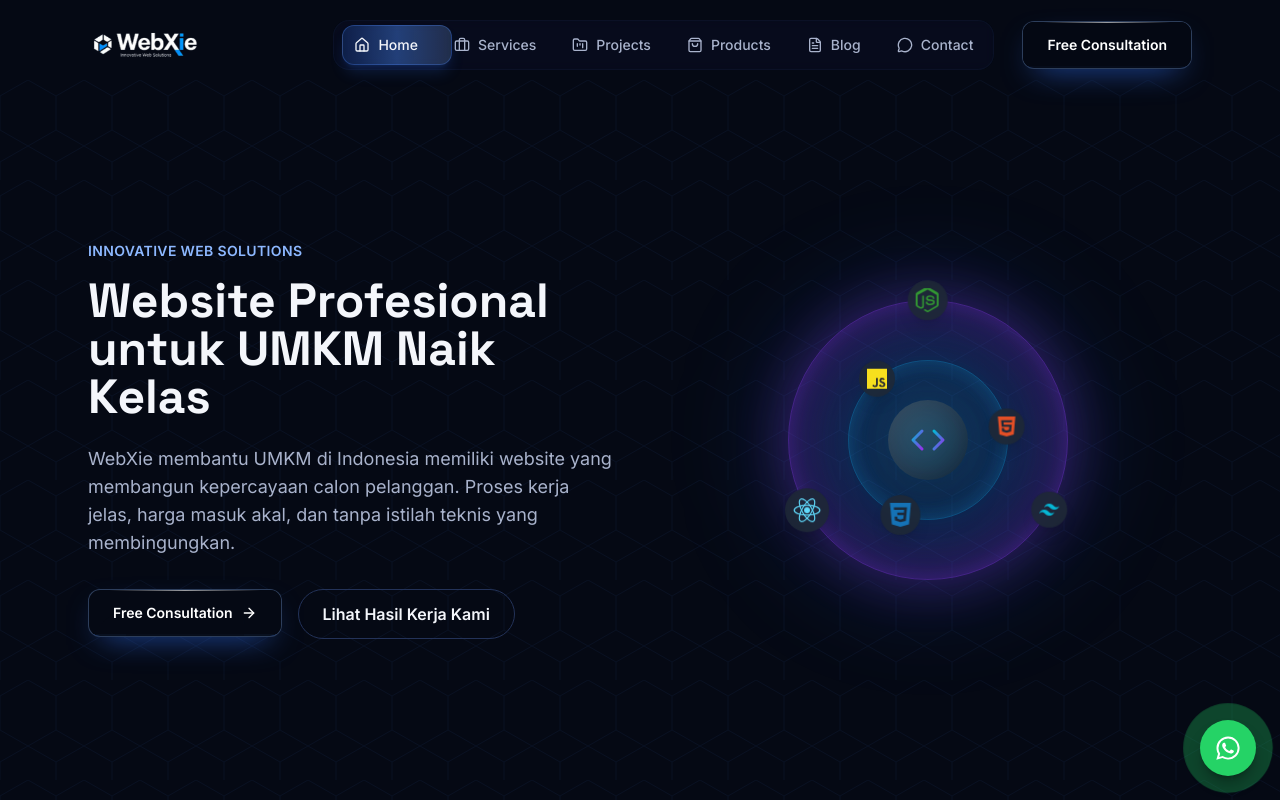
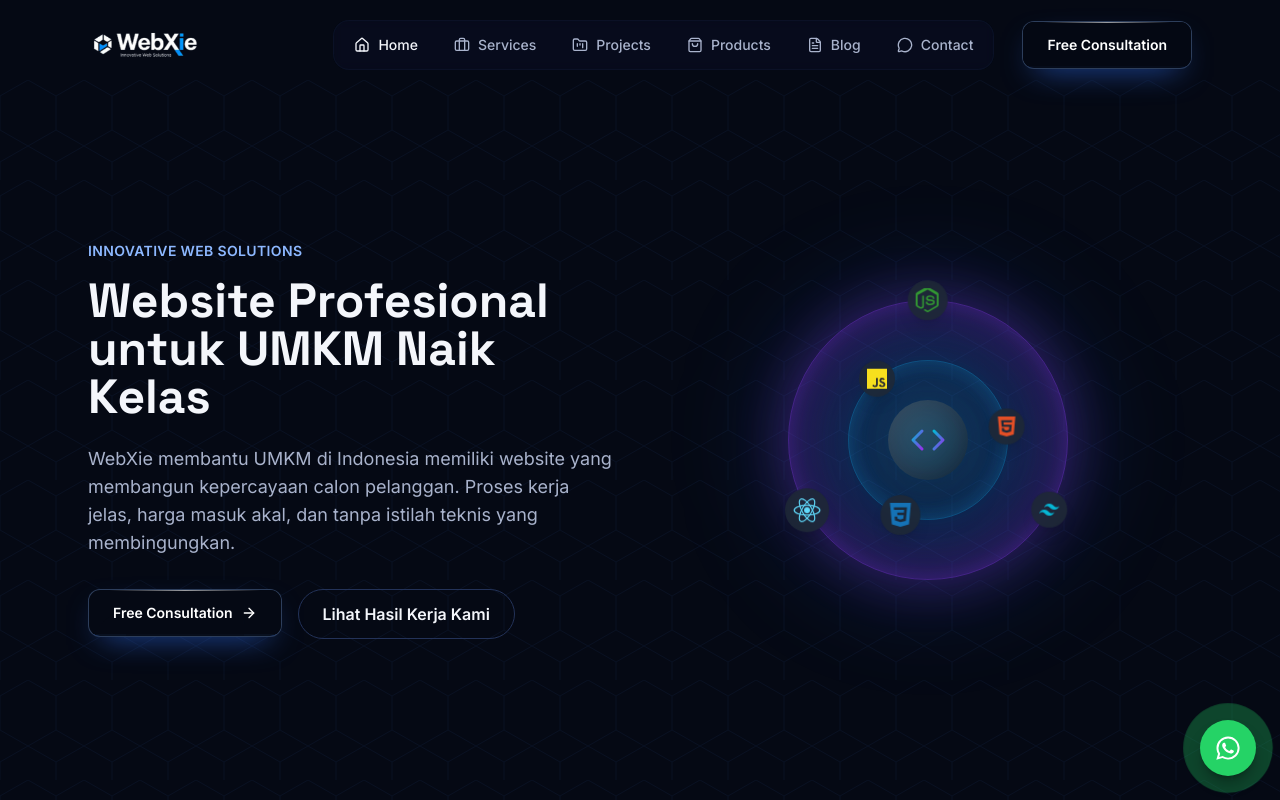
Before and after one commit to afifahhadie/WebXie, a Next.js app: page / in a window 1280 px wide. Shown: the top 800 px of the page. Built offline with nearby package versions, Linux system fonts and the light colour scheme.

Commit message:
refactor: remove all animations from navbar, keep only active state detection

```diff
--- a/components/tubelight-navbar.tsx
+++ b/components/tubelight-navbar.tsx
@@ -4,7 +4,6 @@ import { useState, useEffect } from "react";
 import Link from "next/link";
 import Image from "next/image";
 import { usePathname } from "next/navigation";
-import { motion, AnimatePresence } from "framer-motion";
 import {
   Home,
   Briefcase,
@@ -58,13 +57,9 @@ export function TubelightNavbar() {
   const pathname = usePathname();
   const [scrolled, setScrolled] = useState(false);
   const [open, setOpen] = useState(false);
-  const [hoveredIndex, setHoveredIndex] = useState<number | null>(null);
 
   // Get active index based on current pathname
   const activeIndex = NAV_ITEMS.findIndex(item => item.href === pathname);
-
-  // Use hovered index if hovering, otherwise use active index
-  const displayIndex = hoveredIndex !== null ? hoveredIndex : activeIndex;
 
   useEffect(() => {
     const onScroll = () => setScrolled(window.scrollY > 24);
@@ -96,42 +91,19 @@ export function TubelightNavbar() {
         {/* Desktop Navigation */}
         <div className="hidden md:flex items-center gap-1 relative">
           <div className="relative flex items-center gap-1 px-1 py-1 rounded-2xl border border-navy-700/30 bg-navy-900/40 backdrop-blur-sm">
-            {/* Glowing indicator */}
-            <motion.div
-              layoutId="tubelight-indicator"
-              className="absolute -z-10 rounded-xl bg-gradient-to-r from-blue-500/20 via-blue-400/40 to-blue-300/20
-                       shadow-lg shadow-blue-500/20 border border-blue-400/30 backdrop-blur-sm"
-              transition={{ type: "spring", stiffness: 300, damping: 30 }}
-              style={{
-                width: `${100 / NAV_ITEMS.length}%`,
-                height: "calc(100% - 8px)",
-                margin: "4px",
-                transform: `translateX(${displayIndex * 100}%)`,
-              }}
-            />
-
             {NAV_ITEMS.map((item, index) => (
-              <motion.div
+              <Link
                 key={item.href}
-                className="relative"
-                initial={{ opacity: 0, y: -10 }}
-                animate={{ opacity: 1, y: 0 }}
-                transition={{ delay: index * 0.1 }}
-              >
-                <Link
                 href={item.href}
-                  className={`flex items-center gap-2 px-4 py-2.5 rounded-xl transition-all duration-200 text-sm font-medium relative z-10 ${
+                className={`flex items-center gap-2 px-4 py-2.5 rounded-xl text-sm font-medium relative z-10 transition-colors ${
                   activeIndex === index
                     ? "text-ivory"
                     : "text-ivory-dim hover:text-ivory"
                 }`}
-                  onMouseEnter={() => setHoveredIndex(index)}
-                  onMouseLeave={() => setHoveredIndex(null)}
               >
                 <item.desktopIcon className="w-4 h-4" />
                 <span>{item.label}</span>
               </Link>
-              </motion.div>
             ))}
           </div>
 
@@ -150,39 +122,22 @@ export function TubelightNavbar() {
           onClick={() => setOpen((v) => !v)}
         >
           <svg width="24" height="24" viewBox="0 0 24 24" fill="none">
-            <motion.path
+            <path
               d="M4 6h16M4 12h16M4 18h16"
               stroke="currentColor"
               strokeWidth="2"
               strokeLinecap="round"
-              animate={open ? "open" : "closed"}
-              variants={{
-                open: { rotate: 180 },
-                closed: { rotate: 0 },
-              }}
-              transition={{ duration: 0.3 }}
             />
           </svg>
         </button>
 
         {/* Mobile Menu Overlay */}
-        <AnimatePresence>
         {open && (
-            <motion.div
-              initial={{ opacity: 0, y: -20 }}
-              animate={{ opacity: 1, y: 0 }}
-              exit={{ opacity: 0, y: -20 }}
-              className="md:hidden fixed inset-x-0 top-20 bg-navy-950/95 backdrop-blur-xl border-b border-navy-700 px-6 py-6"
-            >
+          <div className="md:hidden fixed inset-x-0 top-20 bg-navy-950/95 backdrop-blur-xl border-b border-navy-700 px-6 py-6">
             <div className="space-y-4">
               {NAV_ITEMS.map((item, index) => (
-                  <motion.div
+                <Link
                   key={item.href}
-                    initial={{ opacity: 0, x: -10 }}
-                    animate={{ opacity: 1, x: 0 }}
-                    transition={{ delay: NAV_ITEMS.indexOf(item) * 0.05 }}
-                  >
-                    <Link
                   href={item.href}
                   className={`flex items-center gap-3 py-3 transition-colors ${
                     activeIndex === index
@@ -194,14 +149,8 @@ export function TubelightNavbar() {
                   <item.icon className="w-5 h-5" />
                   <span>{item.label}</span>
                 </Link>
-                  </motion.div>
               ))}
-                <motion.div
-                  initial={{ opacity: 0, x: -10 }}
-                  animate={{ opacity: 1, x: 0 }}
-                  transition={{ delay: NAV_ITEMS.length * 0.05 }}
-                  className="pt-4"
-                >
+              <div className="pt-4">
                 <LiquidLinkButton
                   href="/contact"
                   className="w-full h-11"
@@ -209,11 +158,10 @@ export function TubelightNavbar() {
                 >
                   Free Consultation
                 </LiquidLinkButton>
-                </motion.div>
               </div>
-            </motion.div>
+            </div>
+          </div>
         )}
-        </AnimatePresence>
       </nav>
     </header>
   );
```
Lines whose indentation alone changed are shown as unchanged.
